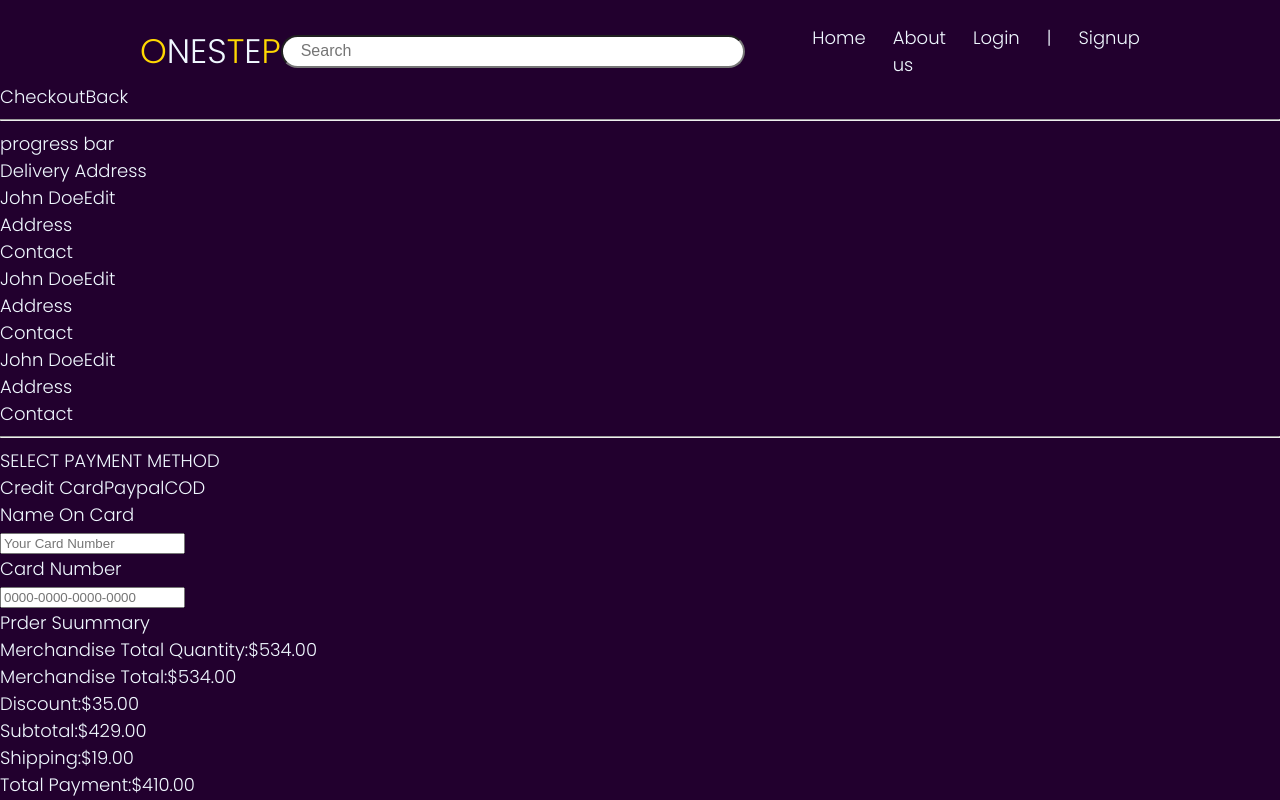
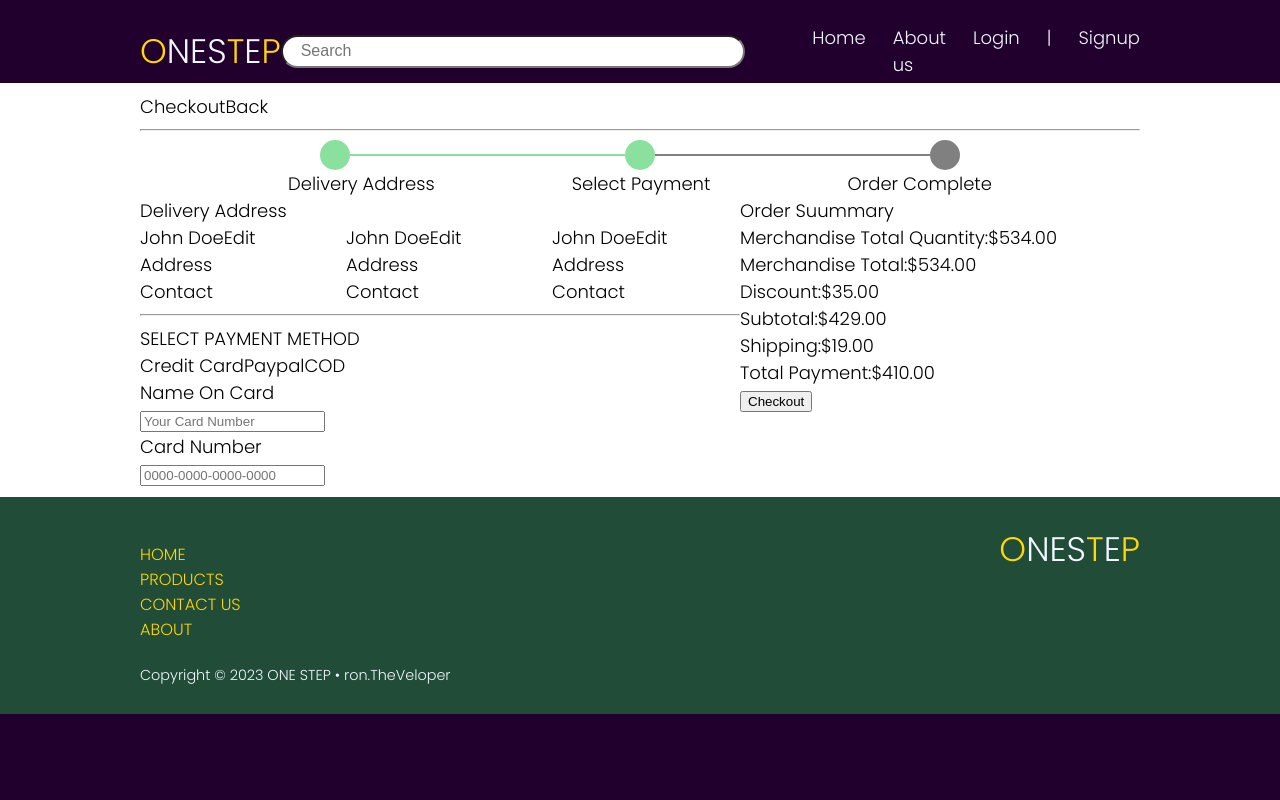
Before and after one commit to ron062394/Onestep-MERN, a React (Create React App) app in the folder frontend/: page /checkout in a window 1280 px wide. Shown: the top 800 px of the page. Built offline with nearby package versions, Linux system fonts and the light colour scheme.

Commit message:
Added checkout timeline

```diff
--- a/frontend/src/components/Header.css
+++ b/frontend/src/components/Header.css
@@ -7,6 +7,7 @@ header {
   align-items: center;
   padding-top: 1.5%;
   height: 8vh;
+
 }
 
 .link-list-container {
--- /dev/null
+++ b/frontend/src/pages/Checkout.css
@@ -0,0 +1,56 @@
+.checkout-section {
+    background-color: rgb(255, 255, 255);
+    color: black;
+    padding: 10px 140px;
+}
+.check-out-container {
+    display: grid;
+    grid-template-columns: 60% 40%;
+}
+
+
+.address-container {
+    display: grid;
+    grid-template-columns: repeat(3, 1fr);
+    grid-gap: 1rem;
+}
+
+
+  .timeline {
+    display: flex;
+    align-items: center;
+    width: 50vw;
+    margin: auto;
+  }
+  .delivery-timeline {
+    display: flex;
+    width: 55vw;
+    margin: auto;
+    align-items: center;
+    justify-content: space-between;
+    }
+  .circle {
+    width: 30px;
+    height: 30px;
+    border-radius: 50%;
+    background-color: gray;
+    display: flex;
+    justify-content: center;
+    align-items: center;
+    position: relative;
+  }
+
+  .circle.done {
+    background-color: #8AE09D;
+  }
+
+  .line {
+    height: 2px;
+    background-color: gray;
+    flex: 1;
+  }
+
+
+  .line.done {
+    background-color: #8AE09D;
+  }
--- a/frontend/src/pages/Checkout.jsx
+++ b/frontend/src/pages/Checkout.jsx
@@ -1,4 +1,4 @@
-// import "./Checkout.css"
+import "./Checkout.css"
 
 function Checkout() {
     return (
@@ -8,12 +8,22 @@ function Checkout() {
           <span>Back</span>
         </div>
         <hr />
-        <div>
-          progress bar
+        <div class="timeline">
+          <div class="circle done"></div>
+          <div class="line done"></div>
+          <div class="circle done"></div>
+          <div class="line"></div>
+          <div class="circle"></div>
         </div>
-
+        <div class="delivery-timeline">
+          <div>Delivery Address</div>
+          <div>Select Payment</div>
+          <div>Order Complete</div>
+        </div>
+        <div className="check-out-container">
           <div>
             <div>Delivery Address</div>
+            <div   className="address-container">
               <div>
                 <span>
                   <div>
@@ -44,7 +54,10 @@ function Checkout() {
                   <div>Contact</div>
                 </span>
               </div>
+
             </div>
+
+
 
             <hr/>
           <div>SELECT PAYMENT METHOD</div>
@@ -58,8 +71,9 @@ function Checkout() {
             <input type="text" placeholder="Your Card Number"/>
             <div>Card Number</div>
             <input type="number" placeholder="0000-0000-0000-0000"/>
+          </div>
           <div>
-          <div>Prder Suummary</div>
+            <div>Order Suummary</div>
             <div>
               <span>Merchandise Total Quantity:</span>
               <span>$534.00</span>
@@ -88,6 +102,8 @@ function Checkout() {
             <button>Checkout</button>
           </div>
 
+        </div>
+
       </section>
     );
 }
--- a/frontend/src/pages/Login.css
+++ b/frontend/src/pages/Login.css
@@ -5,6 +5,7 @@
     align-items: center;
     flex-direction: column;
     height: 65vh;
+
   }
 
 .welcome-back-tagline {
--- a/frontend/src/pages/Signup.css
+++ b/frontend/src/pages/Signup.css
@@ -34,6 +34,7 @@
   background-color: rgba(189, 189, 189, 0.10);
   border: 1px solid rgba(255, 255, 255, 0.125);
   padding: 2rem;
+  margin-bottom: 2rem;
 }
 
 
```
Lines whose indentation alone changed are shown as unchanged.
